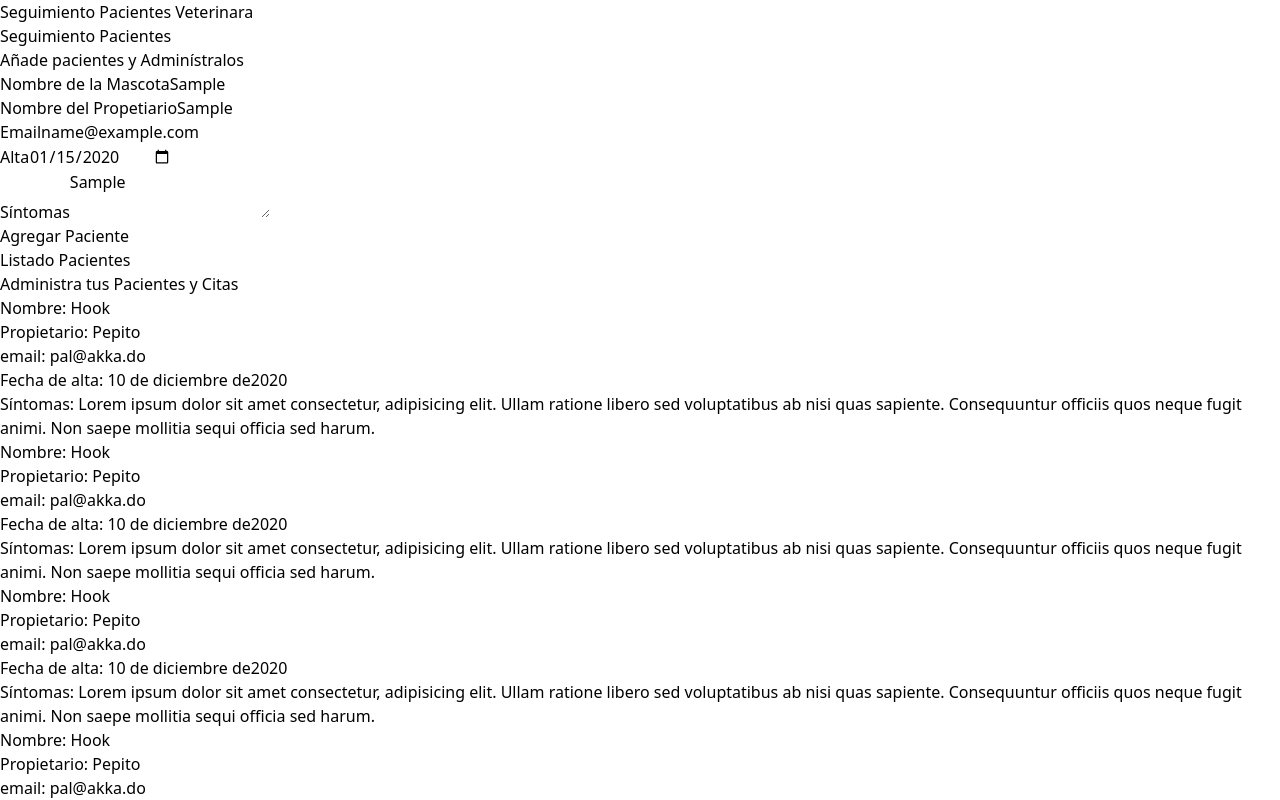
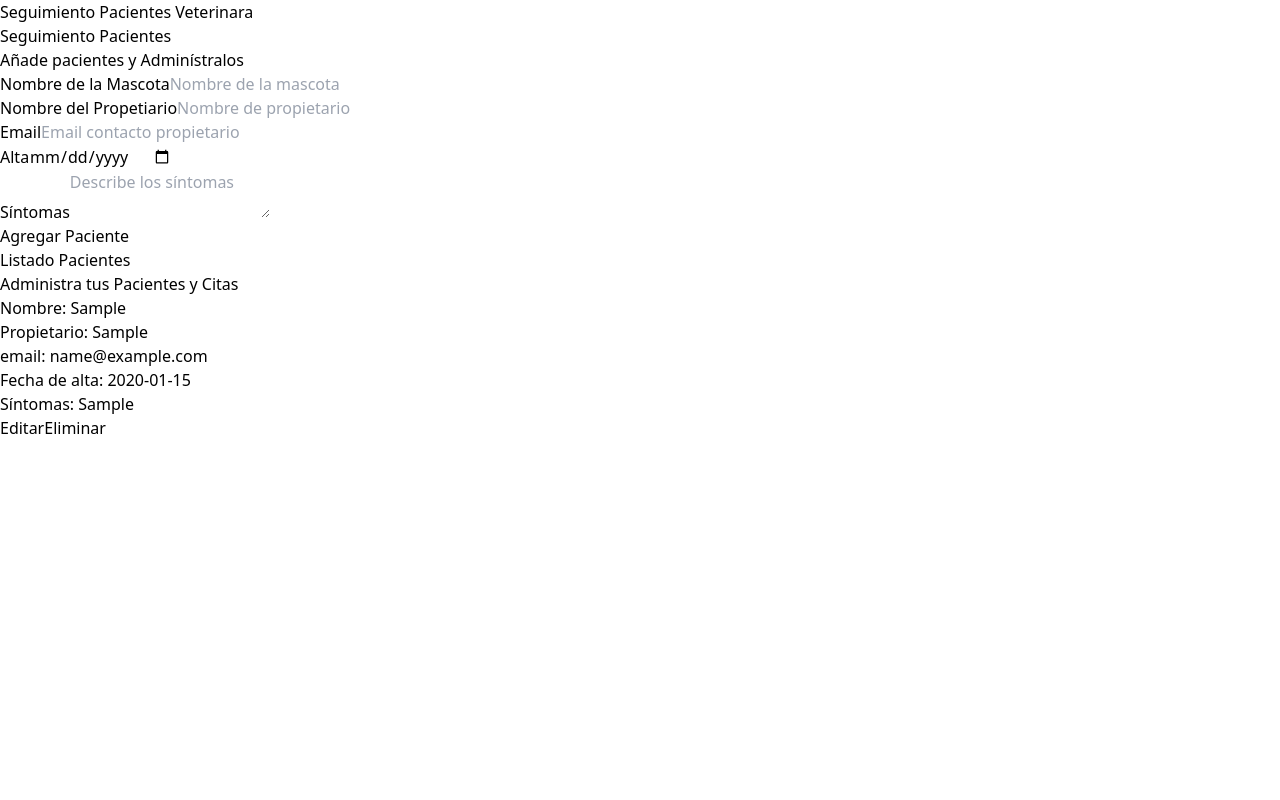
Before and after one commit to gvielza/citas-React, a React (Vite) app: page / in a window 1280 px wide. Both pictures are taken after typing "Sample", "Sample", "name@example.com", "2020-01-15", "Sample" into the empty fields and a click on the input "Agregar Paciente". Shown: the top 800 px of the page. Built offline with nearby package versions, Linux system fonts and the light colour scheme.

Commit message:
agregando editar y eliminar

```diff
--- a/src/App.jsx
+++ b/src/App.jsx
@@ -1,9 +1,29 @@
+import { useState,useEffect } from "react"
 import Header from "./components/Header"
 import Formulario from "./components/Formulario"
 import ListadoPacientes from "./components/ListadoPacientes"
 import FormularioN from "./components/FormularioN"
+
 function App() {
+  const [pacientes,setPacientes]=useState([]);
+  const[paciente,setPaciente]=useState({});
+  const eliminarPaciente=(id)=>{
+  const pacientesActualizados=pacientes.filter(paciente=>paciente.id!==id);
+  setPacientes(pacientesActualizados);
+  }
 
+  useEffect(()=>{
+const obtenerLS=()=>{
+  const pacienteLS=JSON.parse(localStorage.getItem('pacientes'))??[];
+  setPacientes(pacienteLS);
+}
+obtenerLS();
+  },[]);
+
+useEffect(()=>{
+localStorage.setItem('pacientes',JSON.stringify(pacientes));
+
+},[pacientes])
 
   return (
     <div className="container mx-auto mt-20">
@@ -11,8 +31,18 @@ function App() {
     <div className="mt-12 md:flex">
 
 
-    <FormularioN/>
-    <ListadoPacientes/>
+    <FormularioN
+    pacientes={pacientes}
+    setPacientes={setPacientes}
+    paciente={paciente}
+    setPaciente={setPaciente}
+
+    />
+    <ListadoPacientes
+
+    pacientes={pacientes}
+    setPaciente={setPaciente}
+    eliminarPaciente={eliminarPaciente} />
     </div>
     </div>
   )
--- /dev/null
+++ b/src/components/Error.jsx
@@ -0,0 +1,11 @@
+import React from 'react';
+
+function Error({mensaje}) {
+    return (
+        <div className='bg-red-500 text-white text-center font-bold uppercase mm-3 p-3 rounded-md'>
+    <p>{mensaje}</p>
+</div>
+    );
+}
+
+export default Error;
--- a/src/components/FormularioN.jsx
+++ b/src/components/FormularioN.jsx
@@ -1,6 +1,7 @@
 import React from 'react';
-import { useState } from 'react';
-function FormularioN() {
+import { useState,useEffect } from 'react';
+import Error from './Error';
+function FormularioN({pacientes,setPacientes,paciente,setPaciente}) {
     const[nombre,setNombre]=useState('');
     const[propietario,setPropietario]=useState('');
     const[email,setEmail]=useState('');
@@ -8,6 +9,23 @@ function FormularioN() {
     const[sintomas,setSintomas]=useState('');
 
     const[error, setError]=useState(false);
+
+useEffect(()=>{
+if (Object.keys(paciente).length>0) {
+    setNombre(paciente.nombre)
+    setPropietario(paciente.propietario)
+    setEmail(paciente.email)
+    setFecha(paciente.fecha)
+    setSintomas(paciente.sintomas)
+}
+},[paciente])
+
+
+    const generarId = () =>{
+        const ramdom=Math.random().toString(36).substring(2);
+        const fecha=Date.now().toString(36);
+        return ramdom+fecha;
+    }
 
     const handleSubmit=(e)=>{
      e.preventDefault();
@@ -19,6 +37,38 @@ function FormularioN() {
          return;
      }
 setError(false);
+//Objeto de paciente
+const objetoPaciente={
+    nombre,
+    propietario,
+    email,
+    fecha,
+    sintomas,
+
+
+}
+if (paciente.id) {
+    //Editando Regristro
+    objetoPaciente.id=paciente.id
+    const pacientesActualizados=pacientes.map(objetoState=>paciente.id===objetoState.id?objetoPaciente:objetoState)
+     setPacientes(pacientesActualizados)
+     setPaciente
+
+}else{
+//Agregando Registro
+objetoPaciente.id=generarId();
+setPacientes([...pacientes,objetoPaciente]);
+setPaciente({});
+
+}
+
+
+//Reiniciar formulario
+setNombre('')
+setPropietario('')
+setEmail('')
+setFecha('')
+setSintomas('')
     }
 
     return (
@@ -27,10 +77,8 @@ setError(false);
       <p className='text-lg mt-5 text-center mb-10'>Añade pacientes y <span className='text-indigo-500 font font-bold'>Adminístralos</span></p>
 
             <form onSubmit={handleSubmit} className='bg-white shadow-md rounded-lg py-10 px-5 mb-10' action="">
-{error&&
-<div className='bg-red-500 text-white text-center font-bold uppercase mm-3 p-3 rounded-md'>
-    <p>Faltan datos en el formulario</p>
-</div>
+{error&& <Error mensaje='Faltan datos en el formulario'/>
+
 
 }
 <div className='mb-5'>
@@ -67,7 +115,7 @@ placeholder='Email contacto propietario'
 placeholder='Describe los síntomas'value={sintomas}
 onChange={(e)=>setSintomas(e.target.value)}/>
 </div>
-<input type="submit" value="Agregar Paciente" className='bg-indigo-600 w-full p-3 text-white uppercase font-bold hover:bg-indigo-700  cursor-pointer tracking-widest'/>
+<input type="submit" value={paciente.id?"Editar Paciente":"Agregar Paciente"} className='bg-indigo-600 w-full p-3 text-white uppercase font-bold hover:bg-indigo-700  cursor-pointer tracking-widest'/>
 
       </form>
 
--- a/src/components/ListadoPacientes.jsx
+++ b/src/components/ListadoPacientes.jsx
@@ -1,19 +1,34 @@
-import React, { Component } from 'react'
 import Paciente from './Paciente'
 
-export default class ListadoPacientes extends Component {
-  render() {
+
+const ListadoPacientes =({pacientes,setPaciente,eliminarPaciente})=>  {
+
     return (
+
       <div className='md:w-1/2 lg:w-3/5 md:h-screen overflow-y-scroll'>
-          <h2 className='font-black text-3xl text-center'>Listado Pacientes</h2>
-          <p className='text-lg mt-5 mb-10 text-center'>Administra tus {""}
-          <span className='text-indigo-600 font-bold'>Pacientes y Citas</span></p>
+        {pacientes && pacientes.length?(
+          <>
+                <h2 className='font-black text-3xl text-center'>Listado Pacientes</h2>
+                <p className='text-lg mt-5 mb-10 text-center'>Administra tus {""}
+                <span className='text-indigo-600 font-bold'>Pacientes y Citas</span></p>
+      { pacientes.map((paciente)=>(
+        <Paciente
+        key={paciente.id}
+        paciente={paciente}
+        setPaciente={setPaciente}
+        eliminarPaciente={eliminarPaciente}
+        />
 
-<Paciente/>
-<Paciente/>
-<Paciente/> <Paciente/>
-<Paciente/> <Paciente/>
-          </div>
+
+       ) )}
+        </>
+        ):(<>
+        <h2 className='font-black text-3xl text-center'>No hay pacientes</h2>
+                <p className='text-lg mt-5 mb-10 text-center'>Comienza agregando pacientes {""}
+                <span className='text-indigo-600 font-bold'>y aparecerán aquí</span></p>
+        </>)}
+
+ </div>
     )
-  }
 }
+export default ListadoPacientes;
--- a/src/components/Paciente.jsx
+++ b/src/components/Paciente.jsx
@@ -1,39 +1,52 @@
-import React, { Component } from 'react';
 
-class Paciente extends Component {
-    render() {
+
+const Paciente =({paciente,setPaciente,eliminarPaciente})=> {
+   const{nombre, propietario,email,fecha,sintomas,id}=paciente;
+const handlerEliminar=()=>{
+  const respuesta=confirm("Desea eliminar este paciente en serio?");
+  if (respuesta) {
+    eliminarPaciente(id);
+  }
+}
+
         return (
             <div>
                <div className='mx-5 my-10 bg-white shadow-md px-5 py-10 rounded-xl'>
 <p className='font-bold mb-3 text-gray-700 uppercase'>Nombre: {""}
-  <span className='font-normal normal-case'>Hook</span>
+  <span className='font-normal normal-case'>{nombre}</span>
 </p>
 
 
 <p className='font-bold mb-3 text-gray-700 uppercase'>Propietario: {""}
-  <span className='font-normal normal-case'>Pepito</span>
+  <span className='font-normal normal-case'>{propietario}</span>
 </p>
 
 
 <p className='font-bold mb-3 text-gray-700 uppercase'>email: {""}
-  <span className='font-normal normal-case'>pal@akka.do</span>
+  <span className='font-normal normal-case'>{email}</span>
 </p>
 
 
 <p className='font-bold mb-3 text-gray-700 uppercase'>Fecha de alta: {""}
-  <span className='font-normal normal-case'>10 de diciembre de2020</span>
+  <span className='font-normal normal-case'>{fecha}</span>
 </p>
 
 
 <p className='font-bold mb-3 text-gray-700 uppercase'>Síntomas: {""}
-  <span className='font-normal normal-case'>Lorem ipsum dolor sit amet consectetur, adipisicing elit.
-  Ullam ratione libero sed voluptatibus ab nisi quas sapiente. Consequuntur officiis quos neque fugit animi.
-    Non saepe mollitia sequi officia sed harum.</span>
+  <span className='font-normal normal-case'>{sintomas}</span>
 </p>
+<div className="flex justify-between mt-10">
+<button type="button" className="py-2 px-10 bg-indigo-600 uppercase font-bold text-center hover:bg-indigo-800 text-white rounded-lg shadow-md"
+onClick={()=>setPaciente(paciente)}>
+  Editar</button>
+<button type="button" className="py-2 px-10 bg-red-600 uppercase font-bold text-center hover:bg-red-800 text-white rounded-lg shadow-md"
+onClick={handlerEliminar}>
+  Eliminar</button>
+</div>
 </div>
             </div>
         );
     }
-}
+
 
 export default Paciente;
```
